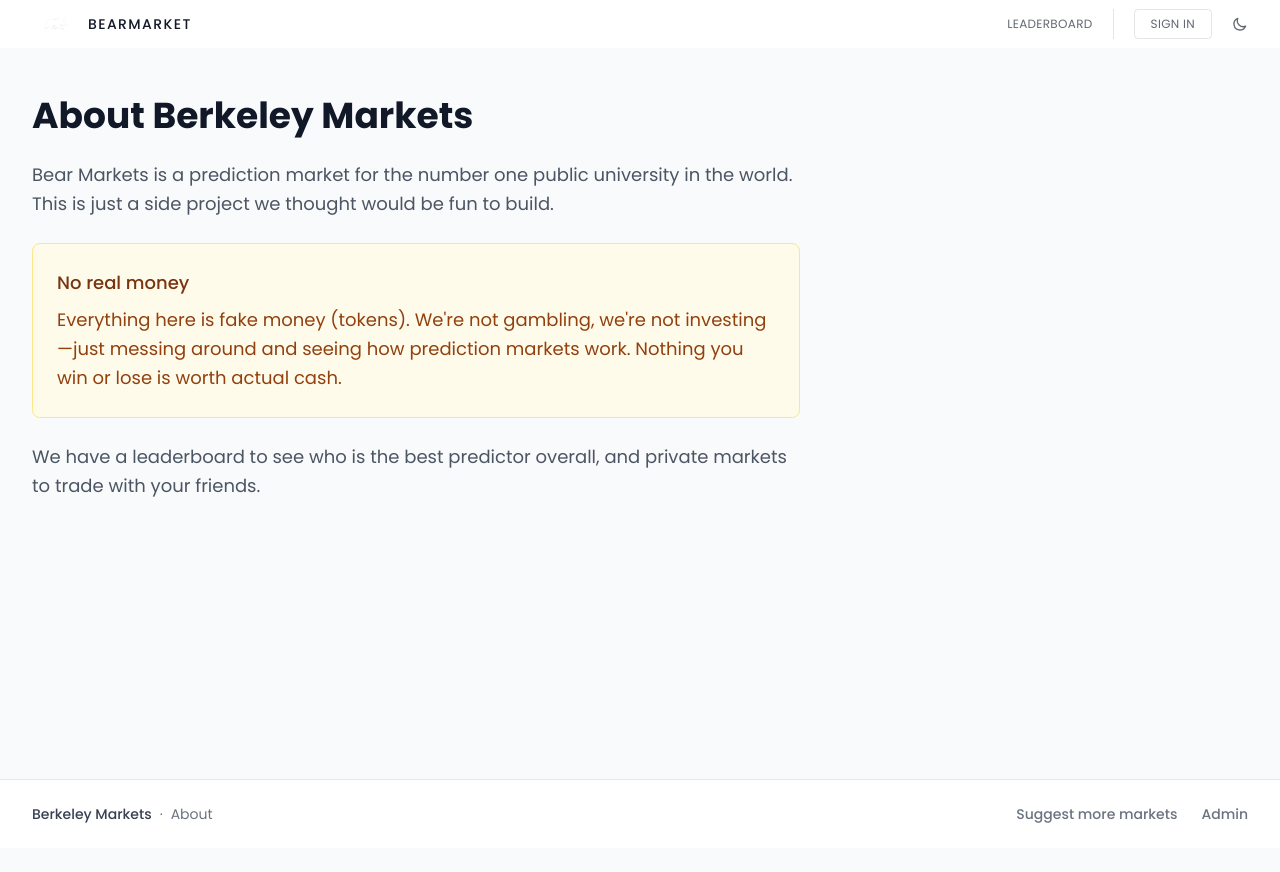
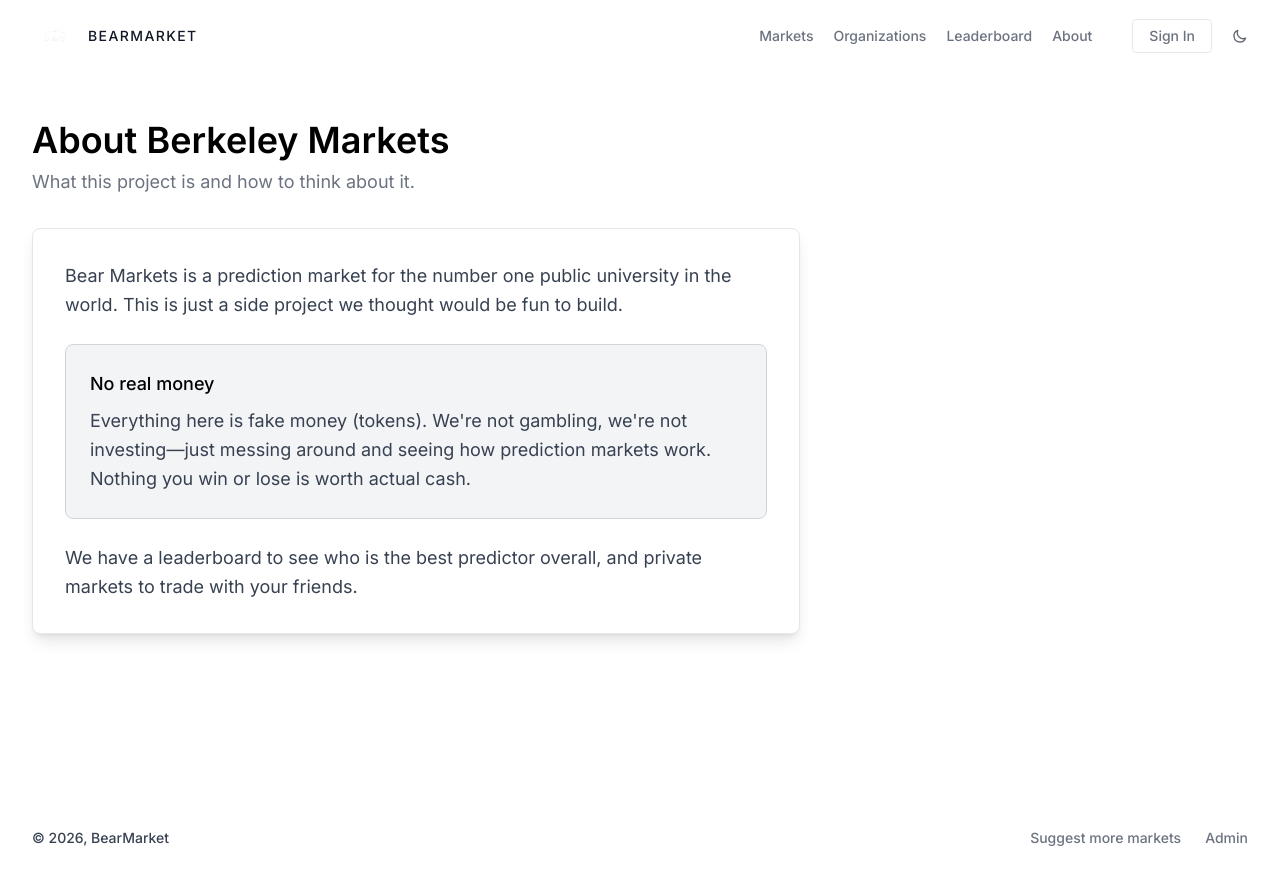
Before and after one commit to Hoponga/bear-markets, a Next.js app in the folder frontend/: page /about in a window 1280 px wide. Before the commit the page ends 848 px from the top, so only its background shows below. Built offline with nearby package versions, Linux system fonts and the light colour scheme.

Commit message:
updated UI changes

```diff
--- a/frontend/app/about/page.tsx
+++ b/frontend/app/about/page.tsx
@@ -2,19 +2,27 @@ export default function AboutPage() {
   return (
     <div className="max-w-7xl mx-auto px-4 sm:px-6 lg:px-8 py-12">
       <div className="max-w-3xl">
-        <h1 className="text-4xl font-bold text-gray-900 mb-6">About Berkeley Markets</h1>
-        <div className="space-y-6 text-gray-600 text-lg leading-relaxed">
+        <div className="mb-8">
+          <h1 className="text-4xl font-semibold text-text-primary mb-2">About Berkeley Markets</h1>
+          <p className="text-lg text-text-muted">
+            What this project is and how to think about it.
+          </p>
+        </div>
+
+        <div className="bg-bg-card rounded-lg shadow-lg border border-border-primary p-8 space-y-6 text-text-secondary text-lg leading-relaxed">
           <p>
             Bear Markets is a prediction market for the number one public university in the world. This is just a side project we thought would be fun to build.
           </p>
-          <div className="bg-amber-50 border border-amber-200 rounded-lg p-6">
-            <p className="font-medium text-amber-900 mb-2">No real money</p>
-            <p className="text-amber-800">
+
+          <div className="bg-bg-hover border border-border-secondary rounded-lg p-6">
+            <p className="font-medium text-text-primary mb-2">No real money</p>
+            <p className="text-text-secondary">
               Everything here is fake money (tokens). We&apos;re not gambling, we&apos;re not
               investing—just messing around and seeing how prediction markets work. Nothing
               you win or lose is worth actual cash.
             </p>
           </div>
+
           <p>
             We have a leaderboard to see who is the best predictor overall, and private markets to trade with your friends.
           </p>
--- a/frontend/app/globals.css
+++ b/frontend/app/globals.css
@@ -10,7 +10,7 @@
   --bg-input:          #1f2937;
   --border-primary:    #374151;
   --border-secondary:  #4b5563;
-  --text-primary:      #d1d5db;
+  --text-primary:      #000000;
   --text-secondary:    #9ca3af;
   --text-muted:        #6b7280;
   --text-disabled:     #4b5563;
@@ -18,6 +18,9 @@
   --btn-primary-hover: #6b7280;
   --btn-secondary:     #374151;
   --btn-secondary-hover: #4b5563;
+  --error-bg:          rgba(127, 29, 29, 0.35);
+  --error-border:      #991b1b;
+  --error-text:        #fca5a5;
   --navbar-bg:         rgb(8, 12, 20);
   --navbar-link:       #ffffff;
   --navbar-link-dim:   rgba(255, 255, 255, 0.8);
@@ -29,13 +32,13 @@
 /* System preference (only when no manual override is set) */
 @media (prefers-color-scheme: light) {
   :root:not([data-theme]) {
-    --bg-primary:        #f9fafb;
+    --bg-primary:        #ffffff;
     --bg-card:           #ffffff;
     --bg-hover:          #f3f4f6;
     --bg-input:          #ffffff;
     --border-primary:    #e5e7eb;
     --border-secondary:  #d1d5db;
-    --text-primary:      #111827;
+    --text-primary:      #000000;
     --text-secondary:    #374151;
     --text-muted:        #6b7280;
     --text-disabled:     #9ca3af;
@@ -43,6 +46,9 @@
     --btn-primary-hover: #d1d5db;
     --btn-secondary:     #f3f4f6;
     --btn-secondary-hover: #e5e7eb;
+    --error-bg:          #fef2f2;
+    --error-border:      #fca5a5;
+    --error-text:        #b91c1c;
     --navbar-bg:         #ffffff;
     --navbar-link:       #111827;
     --navbar-link-dim:   rgba(17, 24, 39, 0.65);
@@ -54,13 +60,13 @@
 
 /* Manual overrides — take priority over media query */
 [data-theme="light"] {
-  --bg-primary:        #f9fafb;
+  --bg-primary:        #ffffff;
   --bg-card:           #ffffff;
   --bg-hover:          #f3f4f6;
   --bg-input:          #ffffff;
   --border-primary:    #e5e7eb;
   --border-secondary:  #d1d5db;
-  --text-primary:      #111827;
+  --text-primary:      #000000;
   --text-secondary:    #374151;
   --text-muted:        #6b7280;
   --text-disabled:     #9ca3af;
@@ -68,12 +74,15 @@
   --btn-primary-hover: #d1d5db;
   --btn-secondary:     #f3f4f6;
   --btn-secondary-hover: #e5e7eb;
+  --error-bg:          #fef2f2;
+  --error-border:      #fca5a5;
+  --error-text:        #b91c1c;
   --navbar-bg:         #ffffff;
   --navbar-link:       #111827;
   --navbar-link-dim:   rgba(17, 24, 39, 0.65);
   --navbar-border:     rgba(0, 0, 0, 0.1);
   --foreground: 17, 24, 39;
-  --background: 249, 250, 251;
+  --background: 255, 255, 255;
 }
 
 [data-theme="dark"] {
@@ -83,7 +92,7 @@
   --bg-input:          #1f2937;
   --border-primary:    #374151;
   --border-secondary:  #4b5563;
-  --text-primary:      #d1d5db;
+  --text-primary:      #000000;
   --text-secondary:    #9ca3af;
   --text-muted:        #6b7280;
   --text-disabled:     #4b5563;
@@ -91,6 +100,9 @@
   --btn-primary-hover: #6b7280;
   --btn-secondary:     #374151;
   --btn-secondary-hover: #4b5563;
+  --error-bg:          rgba(127, 29, 29, 0.35);
+  --error-border:      #991b1b;
+  --error-text:        #fca5a5;
   --navbar-bg:         rgb(8, 12, 20);
   --navbar-link:       #ffffff;
   --navbar-link-dim:   rgba(255, 255, 255, 0.8);
--- a/frontend/app/layout.tsx
+++ b/frontend/app/layout.tsx
@@ -1,11 +1,11 @@
 import type { Metadata } from 'next';
-import { Poppins } from 'next/font/google';
+import { Inter } from 'next/font/google';
 import { Toaster } from 'sonner';
 import './globals.css';
 import Navbar from '@/components/Navbar';
 import Footer from '@/components/Footer';
 
-const poppins = Poppins({
+const inter = Inter({
   weight: ['300', '400', '500', '600', '700'],
   subsets: ['latin'],
   display: 'swap',
@@ -36,7 +36,7 @@ export default function RootLayout({
           })();
         `}} />
       </head>
-      <body className={poppins.className}>
+      <body className={inter.className}>
         <Navbar />
         <main className="min-h-screen bg-bg-primary flex flex-col">
           <div className="flex-1">{children}</div>
--- a/frontend/app/leaderboard/page.tsx
+++ b/frontend/app/leaderboard/page.tsx
@@ -58,8 +58,8 @@ export default function LeaderboardPage() {
   if (error) {
     return (
       <div className="max-w-7xl mx-auto px-4 py-12">
-        <div className="bg-red-900/30 border border-red-700 rounded-lg p-6">
-          <p className="text-red-400">{error}</p>
+        <div className="bg-[var(--error-bg)] border border-[var(--error-border)] rounded-lg p-4">
+          <p className="text-[var(--error-text)]">{error}</p>
         </div>
       </div>
     );
--- a/frontend/components/Footer.tsx
+++ b/frontend/components/Footer.tsx
@@ -2,15 +2,11 @@ import Link from 'next/link';
 
 export default function Footer() {
   return (
-    <footer className="bg-bg-card border-t border-border-primary mt-auto">
+    <footer className="bg-bg-card mt-auto">
       <div className="max-w-7xl mx-auto px-4 sm:px-6 lg:px-8 py-6">
         <div className="flex flex-wrap items-center justify-between gap-4">
-          <div className="flex items-center space-x-2 text-text-muted text-sm">
-            <span className="font-medium text-text-secondary">Berkeley Markets</span>
-            <span>·</span>
-            <Link href="/about" className="hover:text-text-primary transition">
-              About
-            </Link>
+          <div className="flex items-center text-sm">
+            <span className="font-medium text-text-secondary">© 2026, BearMarket</span>
           </div>
           <div className="flex items-center space-x-6 text-sm">
             <Link
--- a/frontend/components/Navbar.tsx
+++ b/frontend/components/Navbar.tsx
@@ -147,8 +147,7 @@ export default function Navbar() {
     <>
       <nav className="bg-navbar-bg sticky top-0 z-40">
         <div className="max-w-7xl mx-auto px-4 sm:px-6 lg:px-8">
-
-          <div className="flex justify-between items-center h-12">
+          <div className="flex justify-between items-center py-3">
             {/* Left - Logo */}
             <Link href="/" className="flex items-center space-x-2">
               <Image src="/logo.png" alt="Bearmarket" width={48} height={48} />
@@ -163,21 +162,27 @@ export default function Navbar() {
                 <>
                   <Link
                     href="/"
-                    className="text-xs text-navbar-dim hover:text-navbar-link uppercase tracking-wide transition"
+                    className="text-sm text-text-muted hover:text-text-primary font-medium transition"
                   >
                     Markets
                   </Link>
                   <Link
                     href="/organizations"
-                    className="text-xs text-navbar-dim hover:text-navbar-link uppercase tracking-wide transition"
+                    className="text-sm text-text-muted hover:text-text-primary font-medium transition"
                   >
                     Organizations
                   </Link>
                   <Link
                     href="/leaderboard"
-                    className="text-xs text-navbar-dim hover:text-navbar-link uppercase tracking-wide transition"
+                    className="text-sm text-text-muted hover:text-text-primary font-medium transition"
                   >
                     Leaderboard
+                  </Link>
+                  <Link
+                    href="/about"
+                    className="text-sm text-text-muted hover:text-text-primary font-medium transition"
+                  >
+                    About
                   </Link>
                   {/* Notifications */}
                   <div className="relative" ref={notifRef}>
@@ -228,7 +233,7 @@ export default function Navbar() {
                   <div className="border-l border-navbar-border pl-5 relative" ref={dropdownRef}>
                     <button
                       onClick={toggleUserDropdown}
-                      className="text-xs text-navbar-dim hover:text-navbar-link transition"
+                      className="text-sm text-text-muted hover:text-text-primary font-medium transition"
                     >
                       {user.name} · {user.token_balance.toFixed(2)} tokens
                     </button>
@@ -281,26 +286,32 @@ export default function Navbar() {
                 <>
                   <Link
                     href="/"
-                    className="text-xs text-white/80 hover:text-white uppercase tracking-wide transition"
+                    className="text-sm text-text-muted hover:text-text-primary font-medium transition"
                   >
                     Markets
                   </Link>
                   <Link
                     href="/organizations"
-                    className="text-xs text-white/80 hover:text-white uppercase tracking-wide transition"
+                    className="text-sm text-text-muted hover:text-text-primary font-medium transition"
                   >
                     Organizations
                   </Link>
                   <Link
                     href="/leaderboard"
-                    className="text-xs text-navbar-dim hover:text-navbar-link uppercase tracking-wide transition"
+                    className="text-sm text-text-muted hover:text-text-primary font-medium transition"
                   >
                     Leaderboard
                   </Link>
-                  <div className="border-l border-navbar-border pl-5">
+                  <Link
+                    href="/about"
+                    className="text-sm text-text-muted hover:text-text-primary font-medium transition"
+                  >
+                    About
+                  </Link>
+                  <div className="pl-5">
                     <button
                       onClick={() => setShowAuthModal(true)}
-                      className="px-4 py-1.5 text-xs text-navbar-dim hover:text-navbar-link uppercase tracking-wide border border-navbar-border rounded transition"
+                      className="px-4 py-1.5 text-sm text-text-muted hover:text-text-primary font-medium border border-border-primary rounded transition"
                     >
                       Sign In
                     </button>
--- a/frontend/tailwind.config.js
+++ b/frontend/tailwind.config.js
@@ -8,7 +8,7 @@ module.exports = {
   theme: {
     extend: {
       fontFamily: {
-        sans: ['Poppins', 'ui-sans-serif', 'system-ui', 'sans-serif'],
+        sans: ['Inter', 'ui-sans-serif', 'system-ui', 'sans-serif'],
       },
       colors: {
         bg: {
```
Also changed, not shown: frontend/app/page.tsx (+8 -11 lines).
